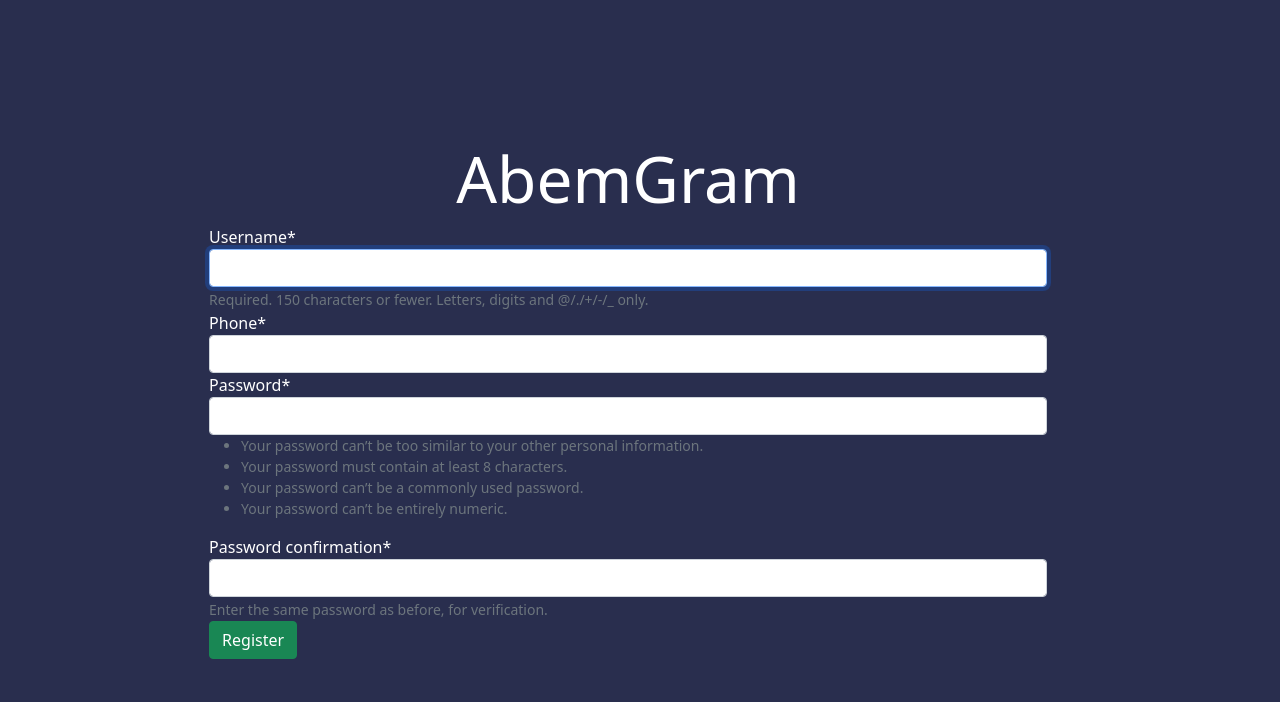
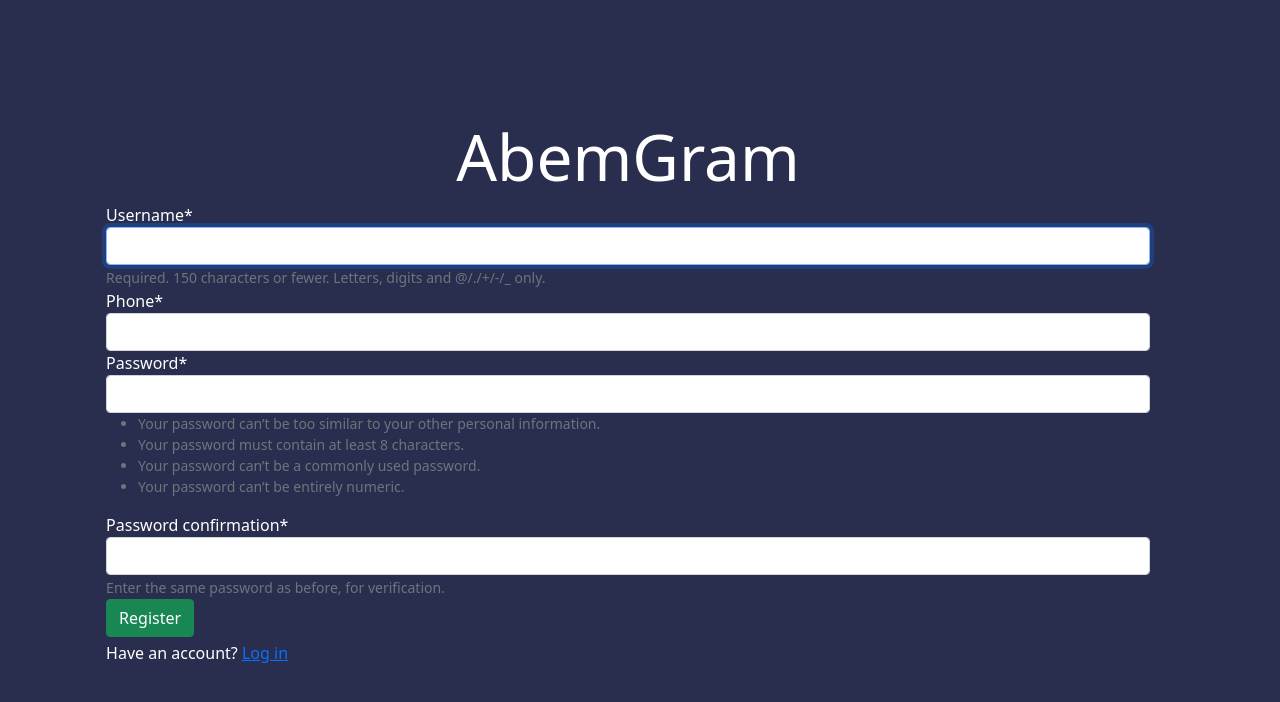
Before and after one commit to Abemelech/abemgram, a Django app: page /register/ in a window 1280 px wide. Shown: the top 702 px of the page. Run offline with Django 4.2, Linux system fonts and the light colour scheme; some libraries are stand-ins or nearby versions.

Commit message:
link register and login pt-2

```diff
--- a/abemgram/register/templates/register/register.html
+++ b/abemgram/register/templates/register/register.html
@@ -15,6 +15,7 @@
                     {{ form|crispy }}
                     <button class="btn btn-success" type="submit">Register</button>
                 </form>
+                <p class="mt-1">Have an account? <a href="/login">Log in</a></p>
             </div>
         </div>
 
```
